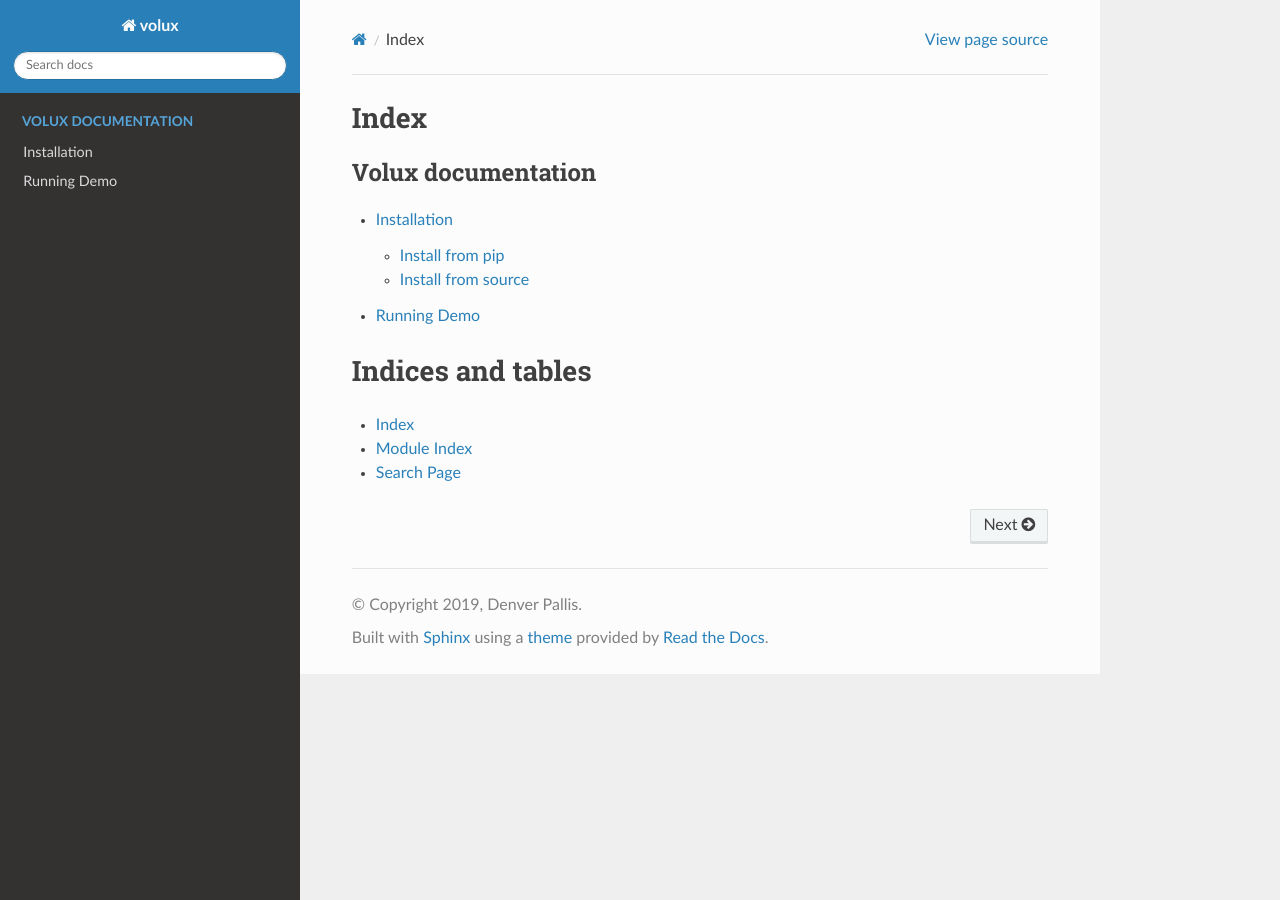
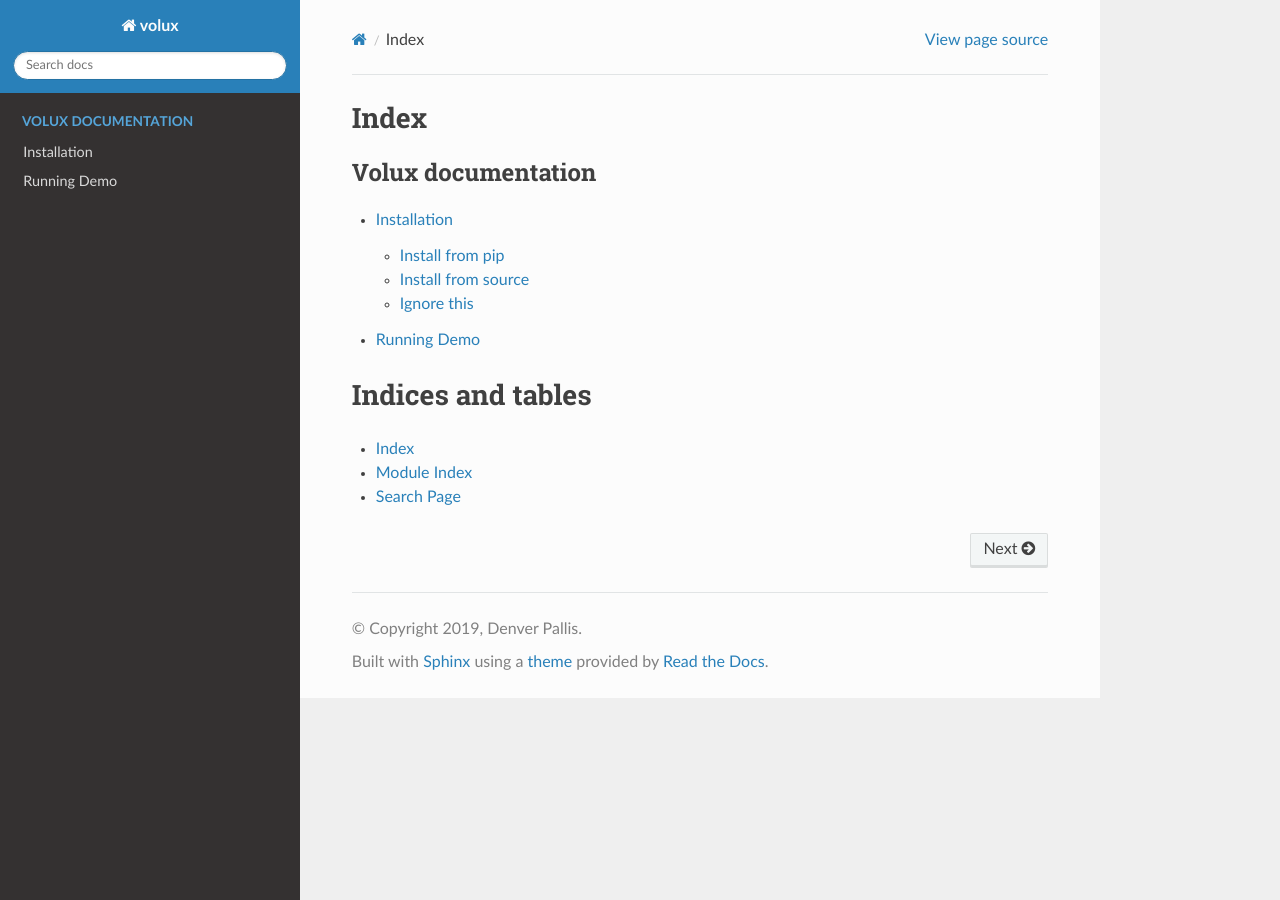
Before and after one commit to DrTexx/Volux, a Sphinx documentation site: the page built from docs/source/index.rst, in a window 1280 px wide. Built offline with Sphinx 7.4.7 and the Read the Docs theme 2.0.0, drawn with Linux system fonts in a browser that asks for light colours.

Commit message:
updated docs

```diff
--- a/docs/source/conf.py
+++ b/docs/source/conf.py
@@ -31,6 +31,7 @@
 # extensions coming with Sphinx (named 'sphinx.ext.*') or your custom
 # ones.
 extensions = [
+    'sphinx-prompt'
 ]
 
 # Add any paths that contain templates here, relative to this directory.
--- a/docs/source/usage/installation.rst
+++ b/docs/source/usage/installation.rst
@@ -7,10 +7,6 @@
 .. prompt:: bash $
 
     pip install volux
-
-.. code-block:: python
-
-   extensions = ['recommonmark']
 
 .. warning:: Markdown doesn't support a lot of the features of Sphinx,
           like inline markup and directives. However, it works for
@@ -34,3 +30,9 @@
     python3 setup.py bdist_wheel
     cd dist
     pip install volux-*.whl
+
+Ignore this
+===========
+.. code-block:: python
+
+   example_list = ['string']
```
